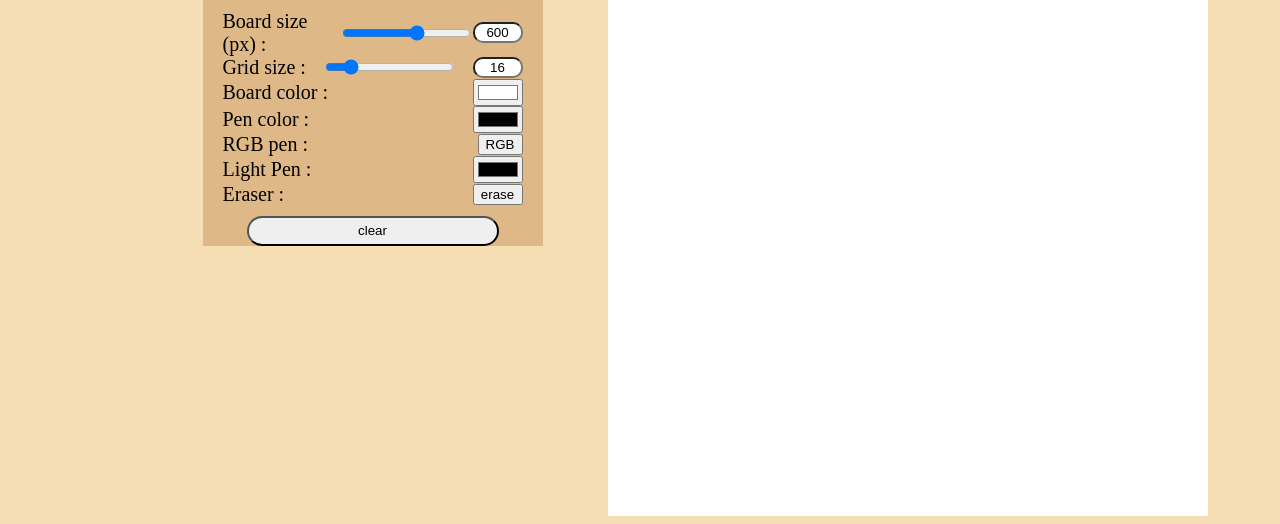
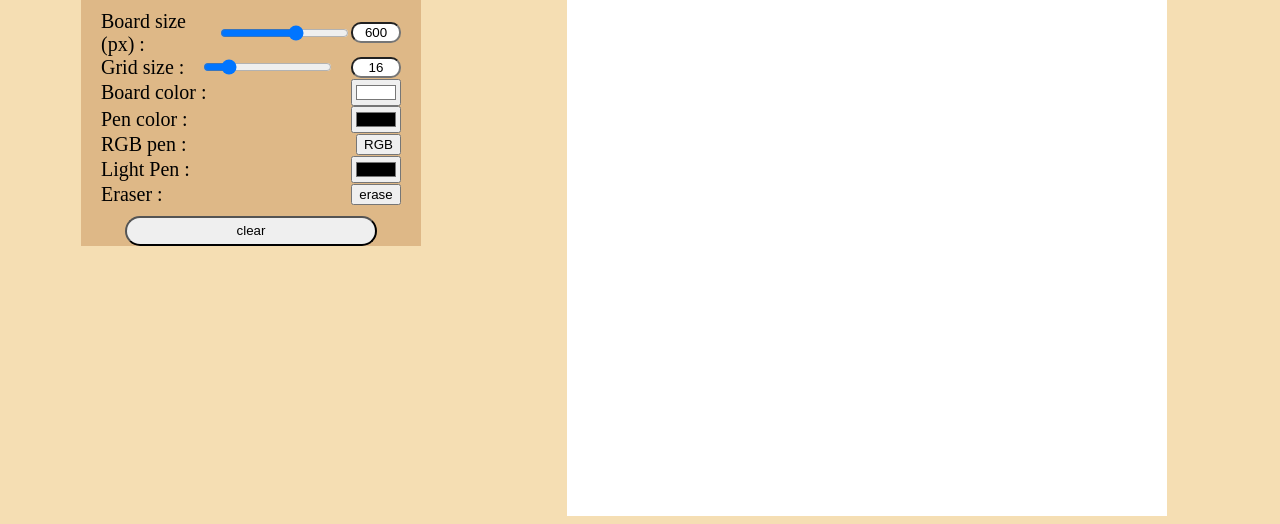
Before and after one commit to brahimbh18/odin-Etch-a-Sketch, a plain HTML site: page index.html in a window 1280 px wide. Shown: the part 293-817 px from the top of the page. Drawn offline with Linux system fonts and the light colour scheme.

Commit message:
fixed layout

```diff
--- a/style.css
+++ b/style.css
@@ -1,11 +1,5 @@
 body {
     background-color: wheat;
-    display: flex;
-    flex-direction: column;
-    justify-content: space-between;
-    align-items: center;
-    margin: 0;
-    padding: 0;
 }
 
 h1 {
```
